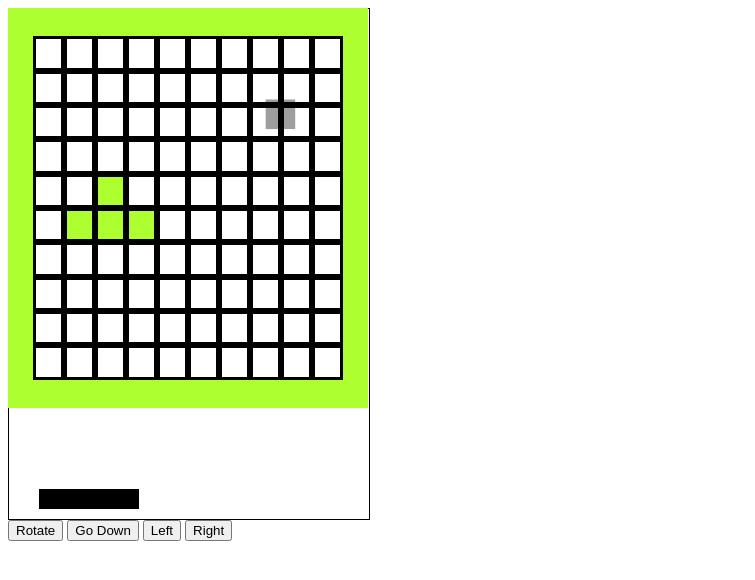
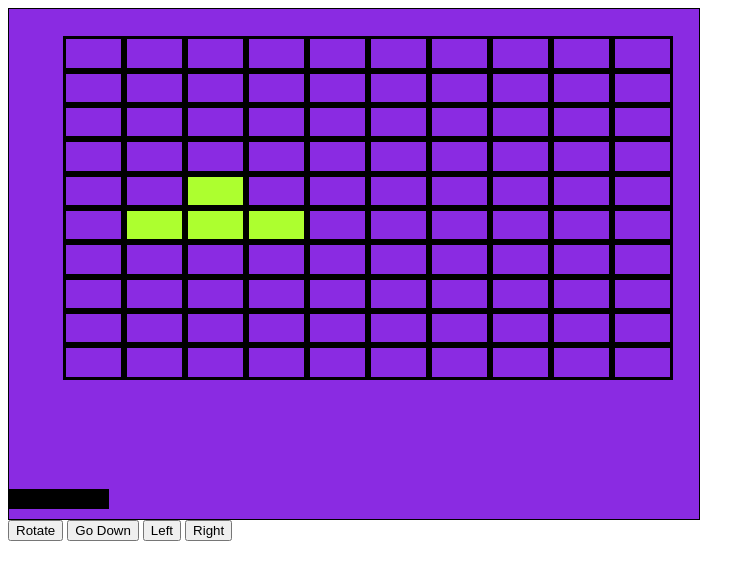
Before and after one commit to mnsvag/tetriball, a plain HTML site: page index.html in a window 1280 px wide. Shown: the whole page, without its empty margins (0-755 px from the left). Drawn offline with Linux system fonts and the light colour scheme.

Commit message:
restructure code & fix irregular movement bugs

```diff
--- a/app.js
+++ b/app.js
@@ -65,28 +65,6 @@ class Block {
     }
 
     moveLeft() {
-        // let myLeftMostCols;
-        // for(let col=0;col<=2;col++){
-        //     let found=false;
-        //     for(let row=0;row<3;row++){
-        //         if(this.blockArray.includes(matrix[row][col])){
-        //             found=true;
-        //             break;
-        //         }
-        //     }
-        //     if(found){
-        //         myLeftMostCol=col;
-        //         break;
-        //     }
-        // }
-
-        // //if leftmost col is border or has some filled div dont move, else move
-        // for(let row=0; row <= 2 ; row++){
-        //     let index = matrix[row][myLeftMostCol];
-        //     if(!this.blockArray.includes(index)) continue
-        //     let leftToLeftMostCol = this.center + index - 1;
-        //     if(isPartOfBorder(leftToLeftMostCol) || isFilled(leftToLeftMostCol)) return;
-        // }
 
         const leftBorder = [];
         for(var row=0; row<3; ++row) {
@@ -110,28 +88,6 @@ class Block {
     }
 
     moveRight() {
-        // let myRightMostCol;
-        // for(let col=2;col >= 0;col--){
-        //     let found=false;
-        //     for(let row=0; row <= 2; row++){
-        //         if(this.blockArray.includes(matrix[row][col])){
-        //             found=true;
-        //             break;
-        //         }
-        //     }
-        //     if(found){
-        //         myRightMostCol=col;
-        //         break;
-        //     }
-        // }
-
-        // //if leftmost col is border or has some filled div dont move, else move
-        // for(let row=0; row <= 2 ; row++){
-        //     let index = matrix[row][myRightMostCol];
-        //     if(!this.blockArray.includes(index)) continue
-        //     let rightToRightMostCol = this.center + index + 1;
-        //     if(isPartOfBorder(rightToRightMostCol) || isFilled(rightToRightMostCol)) return;
-        // }
 
         const rightBorder = [];
         for(var row=0; row<3; ++row) {
@@ -156,38 +112,6 @@ class Block {
     }
 
     moveDown() {
-
-        // let myDownMostRow;
-        // for(let row=2;row >= 0;row--){
-        //     let found=false;
-        //     for(let col=0; col <= 2; col++){
-        //         if(this.blockArray.includes(matrix[row][col])){
-        //             found=true;
-        //             break;
-        //         }
-        //     }
-        //     if(found){
-        //         myDownMostRow=row;
-        //         break;
-        //     }
-        // }
-
-        // //if leftmost col is border or has some filled div dont move, else move
-        // for(let col=0; col <= 2 ; col++){
-        //     let index = matrix[myDownMostRow][col];
-        //     if(!this.blockArray.includes(index)) continue
-        //     let downToDownMostCol = this.center + index + 12;
-        //     if(isPartOfBorder(downToDownMostCol) || isFilled(downToDownMostCol)) {
-                // newBlockFlag=true
-                // this.blockArray.forEach(ele => {
-                //     allDivs[this.center+ele].classList.remove("moving")
-                //     allDivs[this.center+ele].classList.add("block")
-                // })
-                // clearInterval(this.intervalOfMovingDown)
-                // document.removeEventListener('keydown', keyBoard)
-        //         return
-        //     }
-        // }
 
         const downBorder = [];
         for(var col=0; col<3; ++col) {
@@ -271,14 +195,6 @@ var block;
 
 function blockJourney() {
 
-    // rotateButton.addEventListener("click", ()=>{
-    //     block.rotate();
-    // });
-
-    // downButton.addEventListener("click", ()=>{
-    //      block.moveDown();
-    //  });
-
     //1. bring new block
     block = constructBlock()
 
@@ -286,10 +202,6 @@ function blockJourney() {
     block.intervalOfMovingDown = setInterval(function() {block.moveDown()}, 1000);
 
     document.addEventListener('keydown', keyBoard);
-
-//    while(!newBlockFlag) {console.log("stuck")}
-
-//     document.removeEventListener('keydown', keyBoard)
 }
 
 //blockJourney();
@@ -320,154 +232,91 @@ gameInterval =  setInterval(()=> {
 //     console.log("huh")
 //     clearInterval(gameInterval)
 // }
-/*
 
-Code/game structure
-checkAndMoveDown(){
-     if(block is currently active && can go down){
-         moveDown();
-     }
-     else clearInterval(checkAndMoveDown)
-}
 
-updateIsActive(){
-    checkIf touching down
-    else
-        clearInterval(updateIsActive)
-}
 
-function keyBoard(block){
-    if user presses left go left ==> block.moveLeft()
-    if user presses right go right
-    if user presses space rotate
-}
-
-blockjourney(){
-
-    createBlock
-
-    setInterval(updateIsActive,100ms); //this will keep updating if the block is active
-    setInterval( checkAndMoveDown, 1 second); //this will keep checking if the block is active and then move down every second
-
-    document.addEventListener() ("keypress",keyBoard(block))
-    while block.isActive{
-       ;
-    }
-    document.removeEventListner()
-}
-
-while(game continues){
-    blockJourney();
-}
-*/
-
-var ball = new Image();
 
 document.addEventListener('mousemove', plankMovement);
 
-      let current_y = 480;
-      let current_x = 30;
-      let current_time = Date.now();
-      let speed =2.25;
-      let angle=60;
-      let theta,cos_theta, sin_theta;
-      let plank_start = 30,plank_length=50;
-      recalculateValues();
+//update canvas 30 times in 1s
+const FPS = 50;
 
-      function init(){
-          ball.src = "https://cdn.britannica.com/68/195168-050-BBAE019A/football.jpg"
-          let value = 20;
-          let current_time = Date.now();
-          window.requestAnimationFrame(draw);
-        }
+let current_y = canvas.height/2;
+let current_x = canvas.width/2;
+let ball_size = 15;
+let speed =10;
+let theta=Math.PI/3;
+let cos_theta, sin_theta;
+let plank_start = 0;
+let plank_length=100;
+let ctx = document.getElementById('canvas').getContext('2d');
+calculateAngles();
 
-      function recalculateValues(){
-        theta = angle*(Math.PI/180.0);
+
+setInterval(draw, 1000 / FPS);
+
+function calculateAngles() {
     cos_theta = Math.cos(theta);
     sin_theta = Math.sin(theta);
 }
 
-      function plankMovement(e){
+function plankMovement(e) {
     plank_start = e.offsetX;
+}
 
-      }
-      function isPartOfPlank(x,y){
-
-        if(x >= plank_start && x <= plank_start+plank_length && y>= 480) return true;
+function isPartOfPlank (x,y) {
+    if(x  >= plank_start
+        && x <= plank_start+plank_length
+        && y >= canvas.height-30)
+            return true;
     else return false;
 }
 
-      function positionIsNotValid(x,y){
-        if(x <= 30 || x >= 330) return true;
-        if(y <= 30 || y >= 480) return true;
-        return false;
+function updateBallPosition() {
+    current_y  = current_y +  speed*sin_theta;
+    current_x  = current_x +  speed*cos_theta;
+}
+
+function checkForCollision() {
+    let changed=false;
+
+    if(isPartOfPlank(current_x,current_y)) {
+        theta = 2*Math.PI-theta;
+        changed=true;
+    }
+
+    if (current_y - ball_size/2 <= 0) {
+            theta = 2*Math.PI-theta;
+            changed=true;
+    }
+
+    if (current_x - ball_size/2 <= 0
+        || current_x + ball_size/2 >= canvas.width) {
+            theta = Math.PI-theta;
+            changed= true;
+    }
+
+    calculateAngles();
+
+    return changed;
 }
 
 function draw() {
 
-		    var ctx = document.getElementById('canvas').getContext('2d');
+    updateBallPosition();
 
-        let cur = Date.now();
-        let delta = cur - current_time;
-        delta/= 25;
-
-
-
-          current_y  = current_y + delta* speed*sin_theta;
-          current_x  = current_x + delta* speed*cos_theta;
-
-          let changed=false;
-
-          if(isPartOfPlank(current_x,current_y))  {angle = 360-angle; changed=true;}
-          if(current_y <= 30) {angle = 360-angle; changed=true;}
-          if(current_x >= 330 || current_x <= 30) {angle = 180-angle; changed= true;}
-
-          //console.log(val);
-
-          recalculateValues();
-
-          if(changed){
-            current_y  = current_y + delta* speed*sin_theta;
-            current_x  = current_x + delta* speed*cos_theta;
-
-            current_y  = current_y + delta* speed*sin_theta;
-            current_x  = current_x + delta* speed*cos_theta;
+    if(checkForCollision()) {
+       updateBallPosition();
     }
 
+    ctx.clearRect(0, 0, 720, 510); // clear canvas
 
+    ctx.fillStyle = "black";
+    ctx.fillRect(plank_start, canvas.height-30 , plank_length , 20);
 
-
-        console.log(current_x,current_y);
-
-        // if(val = isPartOfPlank(current_x,current_y)) angle = 360-angle;
-        // //if(current_y >= 300) current_y = 500;
-
-        // console.log(val);
-
-        // //if(current_y >= 280 || current_y <= 10) angle = 360-angle;
-        // if( current_y <= 10) angle = 360-angle;
-        // if(current_x >= 280 || current_x <= 10) angle = 180-angle;
-
-        // if(angle < 0 ) angle += 360;
-        // if(angle >= 360) angle -= 360;
-
-        // recalculateValues();
-
-        // current_y  = current_y + delta* speed*sin_theta;
-        // current_x  = current_x + delta* speed*cos_theta;
-
-
-
-
-
-        current_time = cur;
-
-        ctx.clearRect(0, 0, 360, 510); // clear canvas
-        ctx.drawImage(ball, current_x, current_y,30,30);
-
-        ctx.fillRect(plank_start,480,100,20);
-        window.requestAnimationFrame(draw);
-
-
-
+    ctx.beginPath();
+    ctx.arc(current_x, current_y, ball_size, 0, 2*Math.PI);
+    ctx.fillStyle = "yellow";
+    ctx.fill();
+    ctx.closePath();
 }
--- a/index.html
+++ b/index.html
@@ -5,9 +5,9 @@
         </title>
         <link rel="stylesheet" href="style.css">
     </head>
-    <body onload="init();">
+    <body>
         <div id="canvas-wrap">
-            <canvas id="canvas" width="360" height="510"></canvas>
+            <canvas id="canvas" width="690" height="510"></canvas>
             <!-- <div id="overlay"> -->
 
         <div class="grid">
--- a/style.css
+++ b/style.css
@@ -6,13 +6,13 @@
 .border {
 	/* border-style: solid;
 	border-color: black; */
-	background-color: greenyellow;
+	/*background-color: greenyellow;*/
 }
 
 .grid {
 	display: grid;
     grid-template-columns: auto auto auto auto auto auto auto auto auto auto auto auto;
-	width: 360px;
+	width: 720px;
 	height: 400px;
 	position:absolute; top:0px; left:0px;
 }
@@ -26,5 +26,8 @@
 }
 #canvas-wrap { position:relative } /* Make this a positioned parent */
 /* #overlay     { position:absolute; top:0px; left:0px; } */
-#canvas { border: 1px solid black; }
+#canvas {
+	border: 1px solid black;
+	background-color: blueviolet;
+}
 	/* position: absolute; top:0px; left:0px;} */
```
Lines whose indentation alone changed are shown as unchanged.
